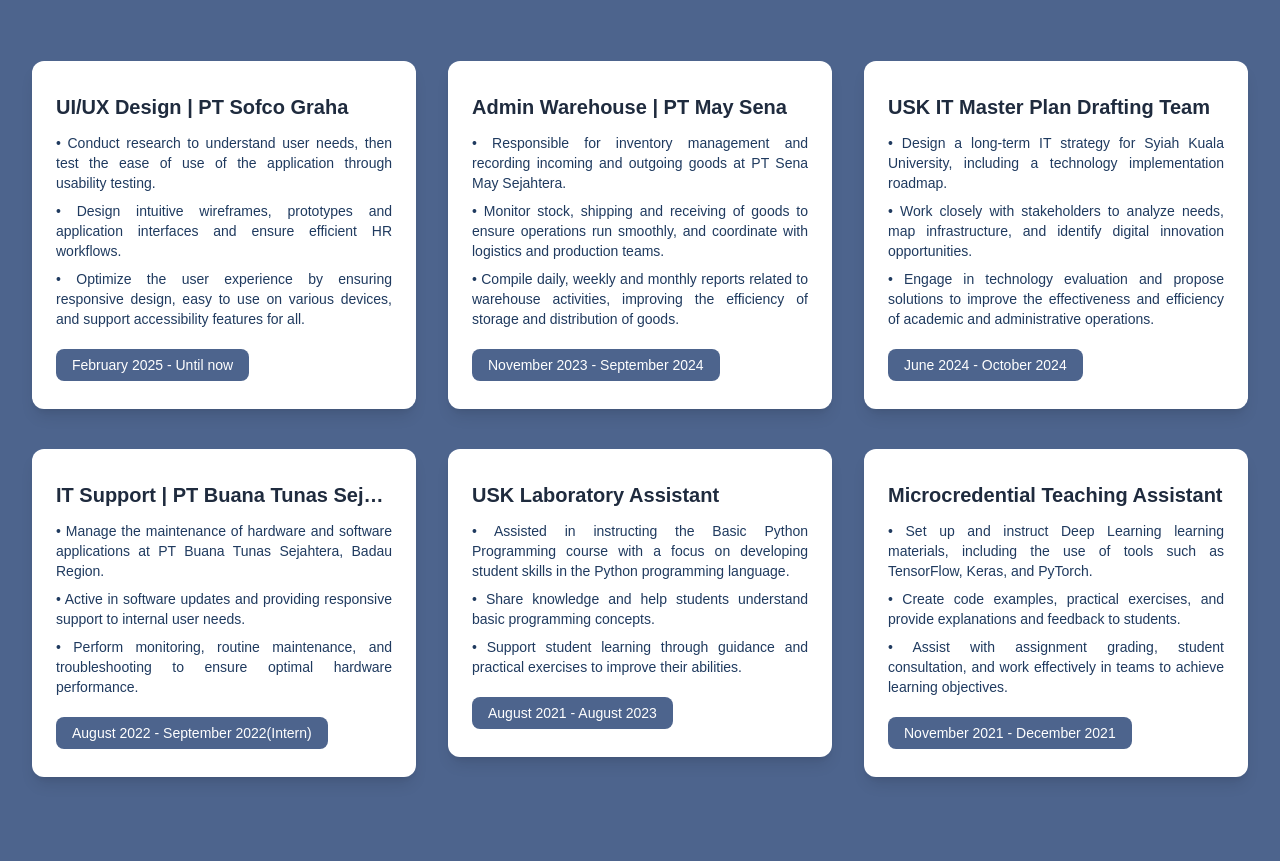
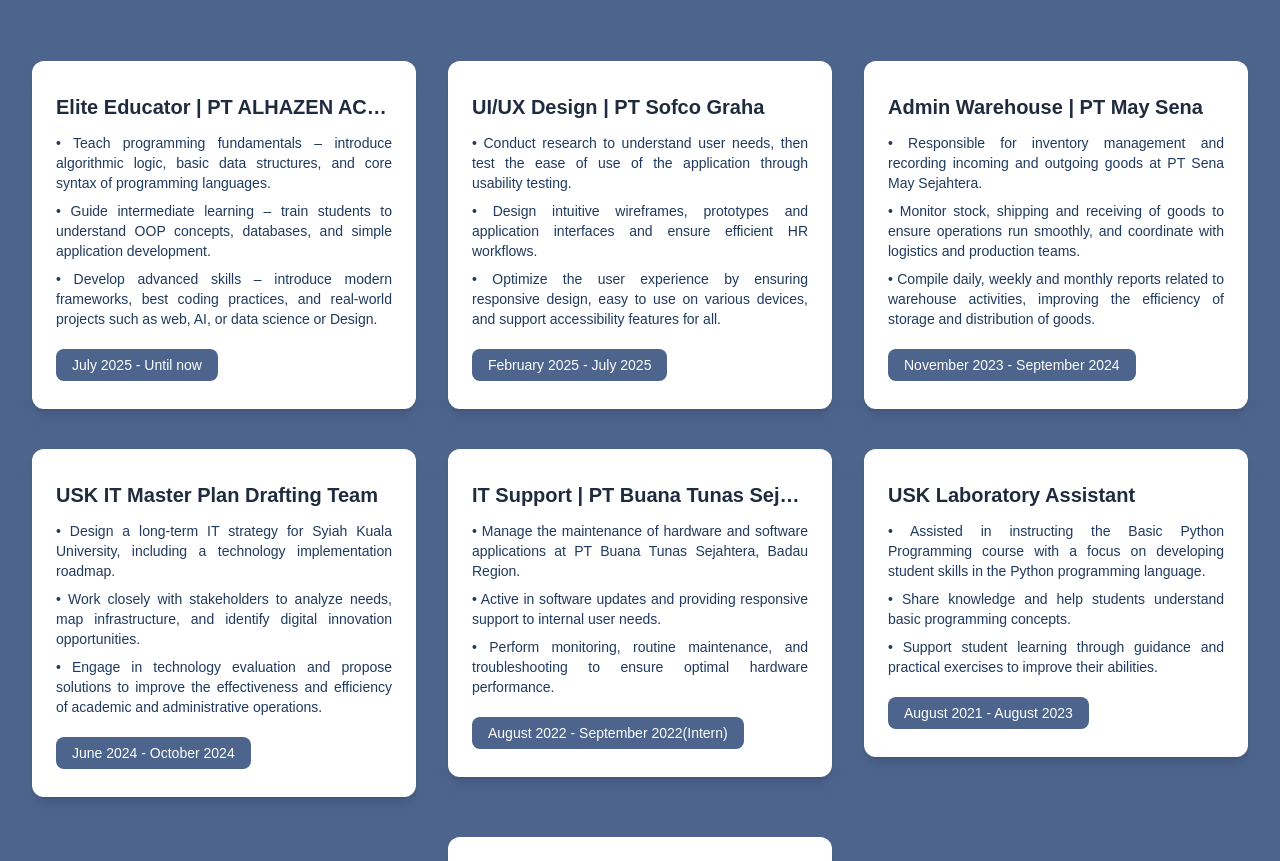
Before and after one commit to pratamatresna/portfolio-tailwindcss, a website: page index.html in a window 1280 px wide. Shown: the part 2396-3257 px from the top of the page. Drawn offline with Linux system fonts and the light colour scheme.

Commit message:
menambahkan pengalaman kerja al haen academy

```diff
--- a/index.html
+++ b/index.html
@@ -373,6 +373,43 @@
         </div>
         <!-- pembungkus Work Experience -->
         <div class="flex flex-wrap md:justify-center">
+             <!-- pembungkus elite educator -->
+             <div class="w-full px-4 lg:w-1/2 xl:w-1/3">
+              <div
+                class="bg-pw9 rounded-xl shadow-lg overflow-hidden mb-10 dark:bg-pw7 dark:shadow-pw2"
+              >
+                <div class="py-8 px-6">
+                  <h3>
+                    <a
+                      href="#"
+                      class="block mb-3 font-semibold text-xl text-pw7 hover:text-pw3 truncate dark:text-pw9 dark:hover:text-pw3"
+                      >Elite Educator | PT ALHAZEN ACADEMY</a
+                    >
+                  </h3>
+                  <p
+                    class="font-medium text-sm text-pw1 text-justify mb-2 dark:text-pw10"
+                  >
+                  •	Teach programming fundamentals – introduce algorithmic logic, basic data structures, and core syntax of programming languages.
+                  </p>
+                  <p
+                    class="font-medium text-sm text-pw1 text-justify mb-2 dark:text-pw10"
+                  >
+                  •	Guide intermediate learning – train students to understand OOP concepts, databases, and simple application development.
+                  </p>
+                  <p
+                    class="font-medium text-sm text-pw1 text-justify mb-6 dark:text-pw10"
+                  >
+                    •	Develop advanced skills – introduce modern frameworks, best coding practices, and real-world projects such as web, AI, or data science or Design.
+                  </p>
+                  <a
+                    href="#"
+                    class="font-medium text-sm text-pw9 bg-pw2 py-2 px-4 rounded-lg hover:bg-pw3 hover:text-pw7"
+                  >
+                    July 2025 - Until now
+                  </a>
+                </div>
+              </div>
+            </div>
              <!-- pembungkus card UI/UX Design -->
              <div class="w-full px-4 lg:w-1/2 xl:w-1/3">
               <div
@@ -405,7 +442,7 @@
                     href="#"
                     class="font-medium text-sm text-pw9 bg-pw2 py-2 px-4 rounded-lg hover:bg-pw3 hover:text-pw7"
                   >
-                    February 2025 - Until now
+                    February 2025 - July 2025
                   </a>
                 </div>
               </div>
```
